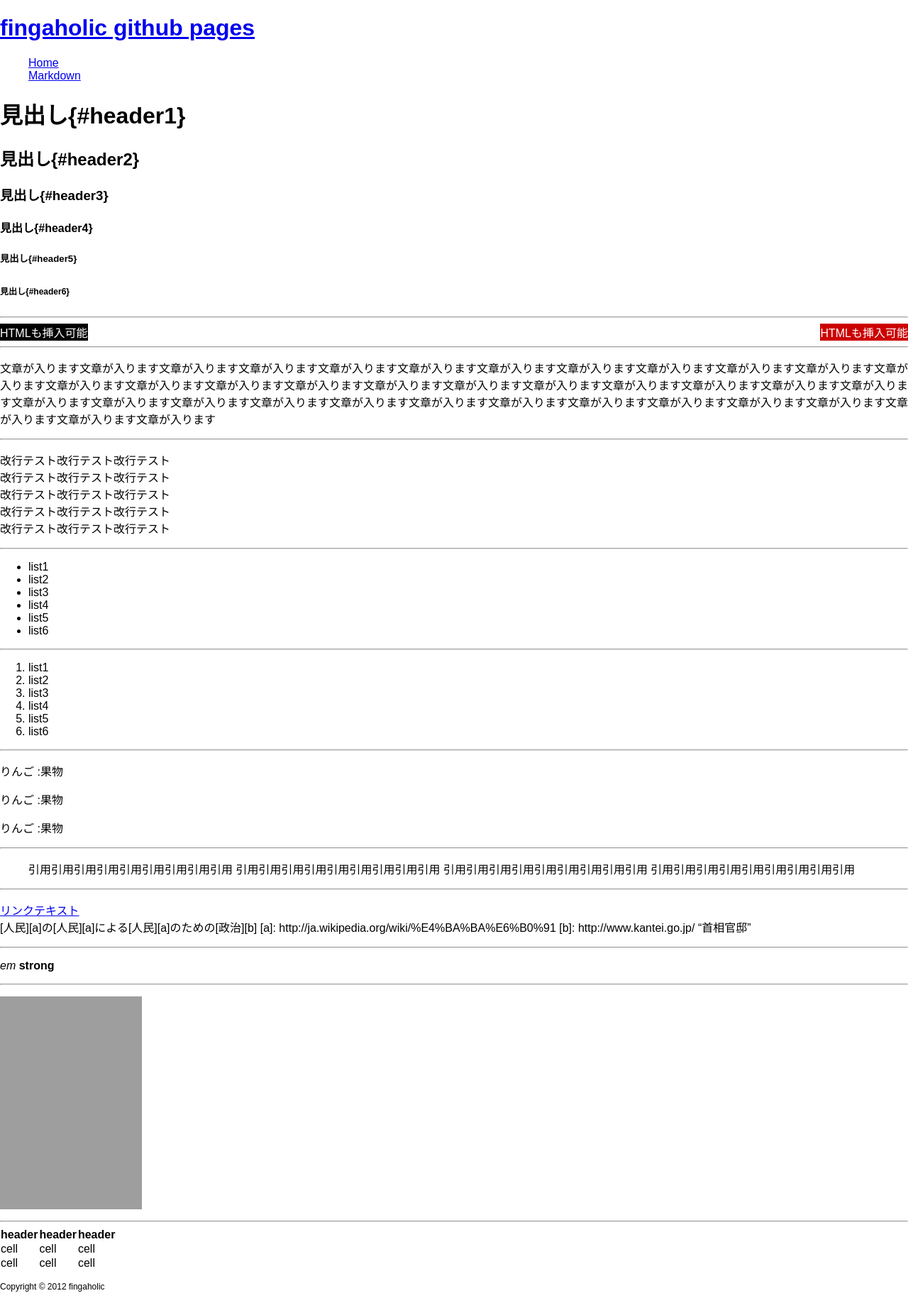
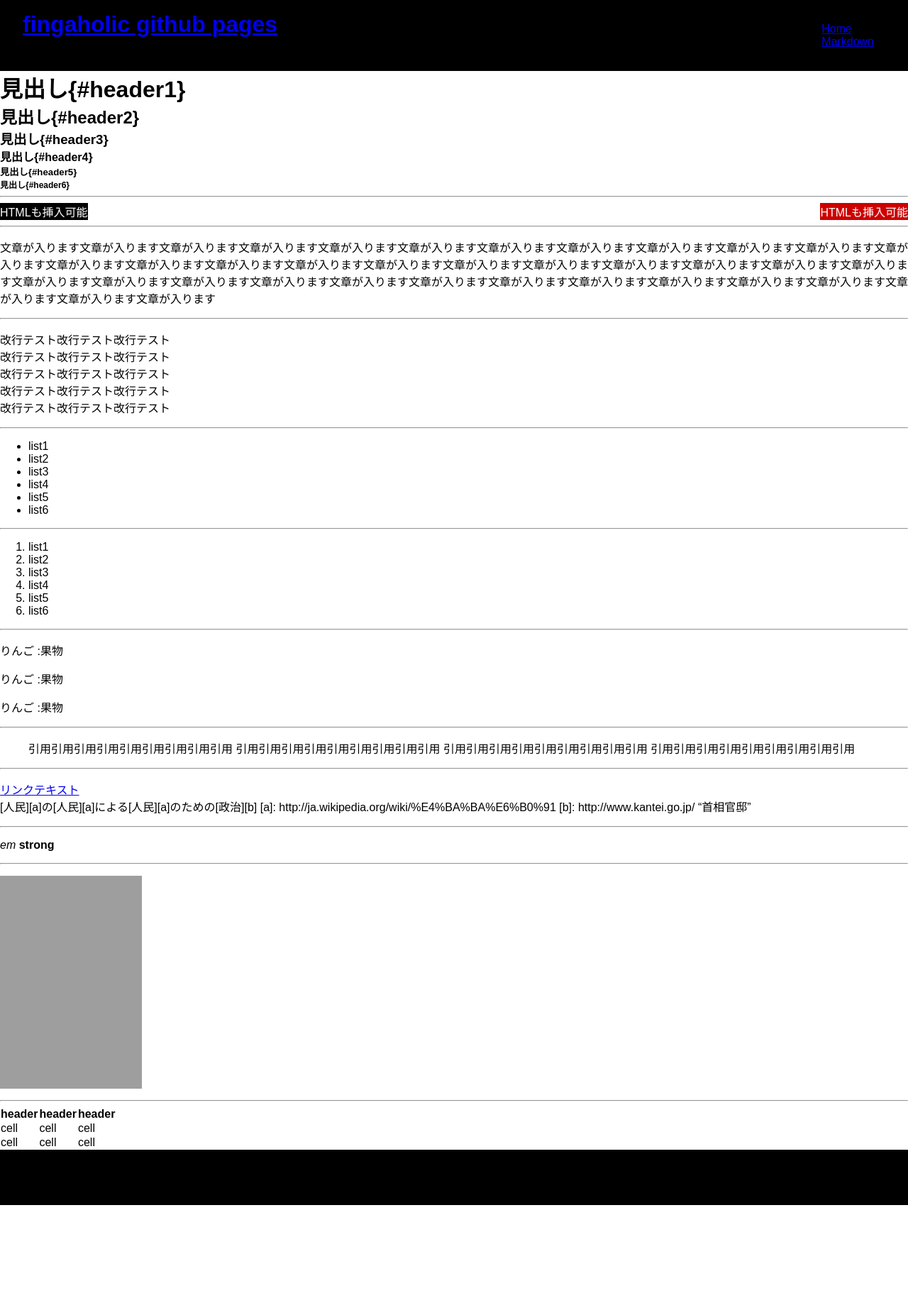
Before and after one commit to FiNGAHOLiC/fingaholic.github.com, a Jekyll site: the page built from markdown.md, in a window 1280 px wide. Shown: the whole page at 71% size. Built offline with Jekyll 4.4.1, drawn with Linux system fonts in a browser that asks for light colours; after the commit the page ends 1698 px from its top, so only the background shows below that; grey boxes are pictures that could not be loaded.

Commit message:
Added some style

```diff
--- a/css/app.css
+++ b/css/app.css
@@ -5,8 +5,13 @@
  * @modified 2011/04/09
  *
  */
-/* line 10, ../scss/app.scss */
-body {
-  margin: 0;
-  padding: 0;
-}
+h1, h2, h3, h4, h5, h6 { margin: 0; }
+
+header { padding: 1em 2em; overflow: hidden; background: #000; color: #fff; _zoom: 1; }
+header h1 { float: left; }
+header nav { float: right; overflow: hidden; _zoom: 1; }
+header nav ul { float: left; }
+header nav ul li { margin: 0 1em; }
+
+footer { padding: 1em 2em; background: #000; }
+footer p { text-align: right; }
```
